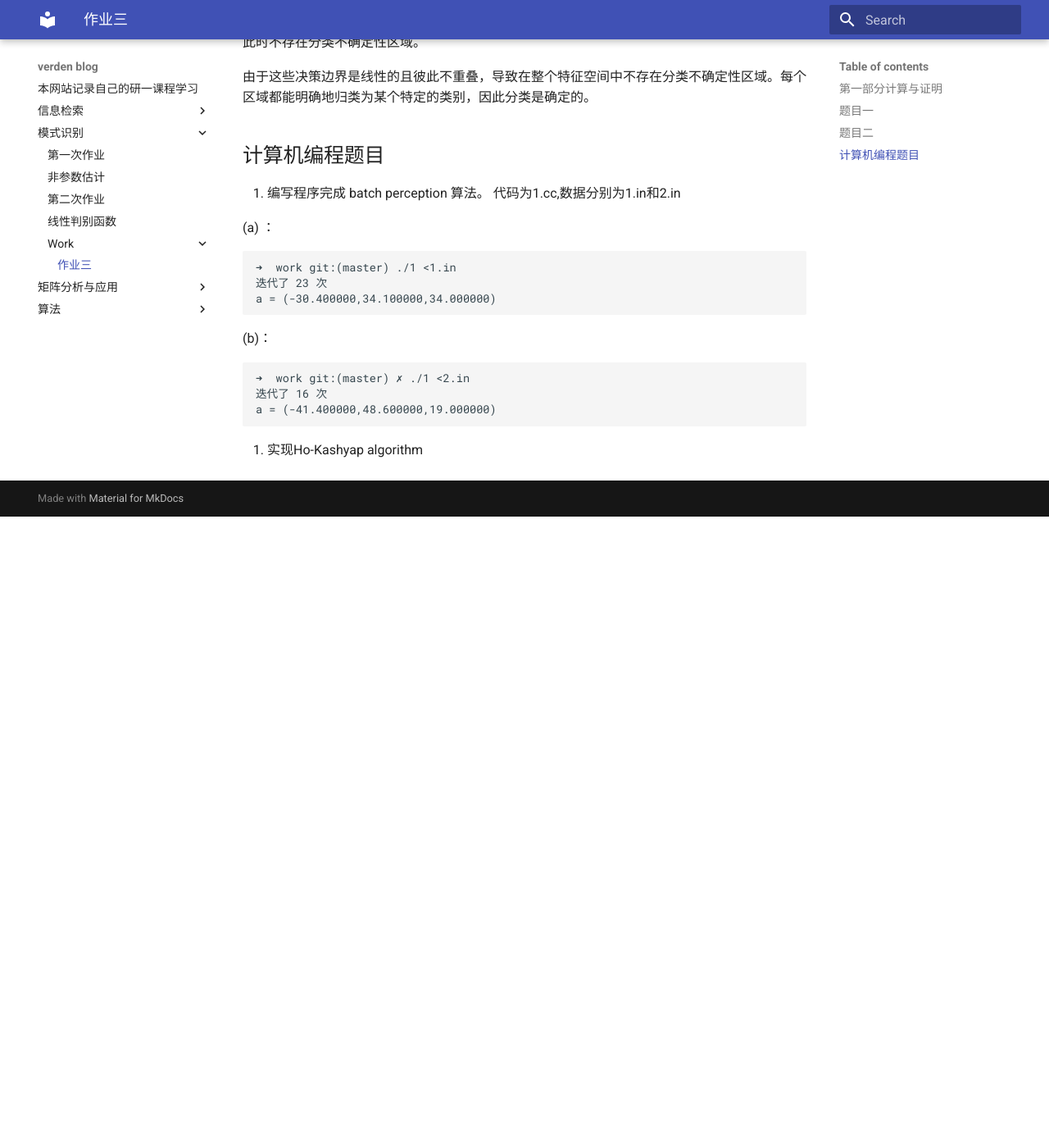
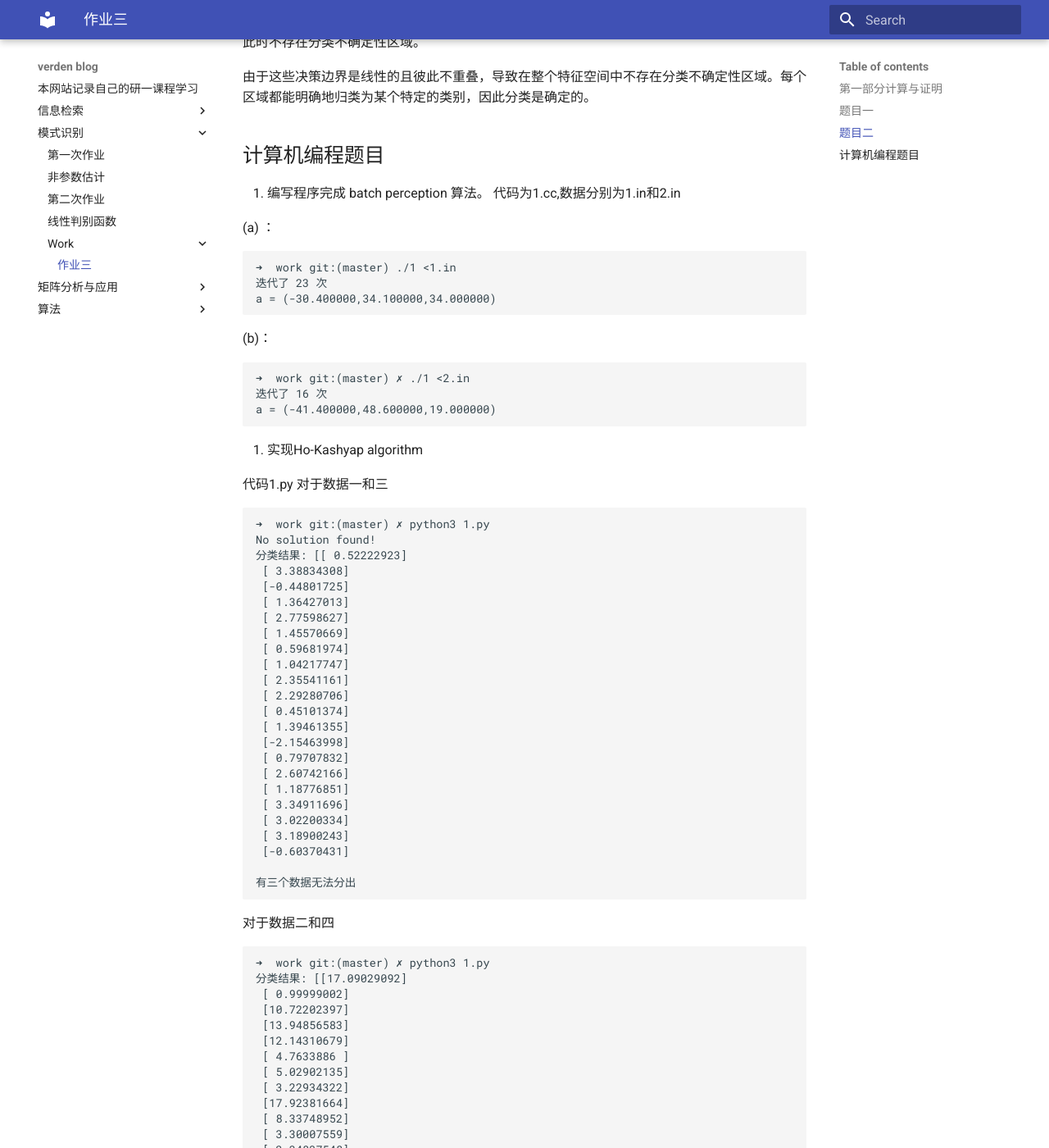
Before and after one commit to verdenmax/verden.github.io, an MkDocs documentation site: the page built from docs/模式识别/work/3.md, in a window 1280 px wide and 1400 px high, scrolled down 2336 px. Shown: the whole window at 82% size. Built offline with MkDocs 1.6.1 and Material for MkDocs 9.7.7, drawn with Linux system fonts in a browser that asks for light colours; before the commit the page ends 2966 px from its top, so only the background shows below that; some of the changed text lies outside the part shown.

Commit message:
更新模式识别

````diff
--- a/docs/模式识别/work/3.md
+++ b/docs/模式识别/work/3.md
@@ -90,3 +90,71 @@
 ```
 
 2. 实现Ho-Kashyap algorithm
+
+代码1.py
+对于数据一和三
+
+```
+➜  work git:(master) ✗ python3 1.py
+No solution found!
+分类结果: [[ 0.52222923]
+ [ 3.38834308]
+ [-0.44801725]
+ [ 1.36427013]
+ [ 2.77598627]
+ [ 1.45570669]
+ [ 0.59681974]
+ [ 1.04217747]
+ [ 2.35541161]
+ [ 2.29280706]
+ [ 0.45101374]
+ [ 1.39461355]
+ [-2.15463998]
+ [ 0.79707832]
+ [ 2.60742166]
+ [ 1.18776851]
+ [ 3.34911696]
+ [ 3.02200334]
+ [ 3.18900243]
+ [-0.60370431]
+
+有三个数据无法分出
+```
+
+对于数据二和四
+
+```
+➜  work git:(master) ✗ python3 1.py
+分类结果: [[17.09029092]
+ [ 0.99999002]
+ [10.72202397]
+ [13.94856583]
+ [12.14310679]
+ [ 4.7633886 ]
+ [ 5.02902135]
+ [ 3.22934322]
+ [17.92381664]
+ [ 8.33748952]
+ [ 3.30007559]
+ [ 2.34837548]
+ [ 4.84279234]
+ [ 5.02668847]
+ [ 3.96993838]
+ [ 2.5399945 ]
+ [ 5.02649878]
+ [ 8.1175235 ]
+ [ 9.5187525 ]
+ [ 7.33488784]
+```
+
+全部可以分类出结果
+
+
+3.
+
+直接运行2.py
+使用测试数据分类成功
+```
+➜  work git:(master) ✗ python3 2.py
+[0 0 1 1 2 2 3 3]
+```
````
Also changed, not shown: docs/模式识别/work/1.py (added, +97 -0 lines), docs/模式识别/work/2.py (added, +100 -0 lines), 1 other file.
